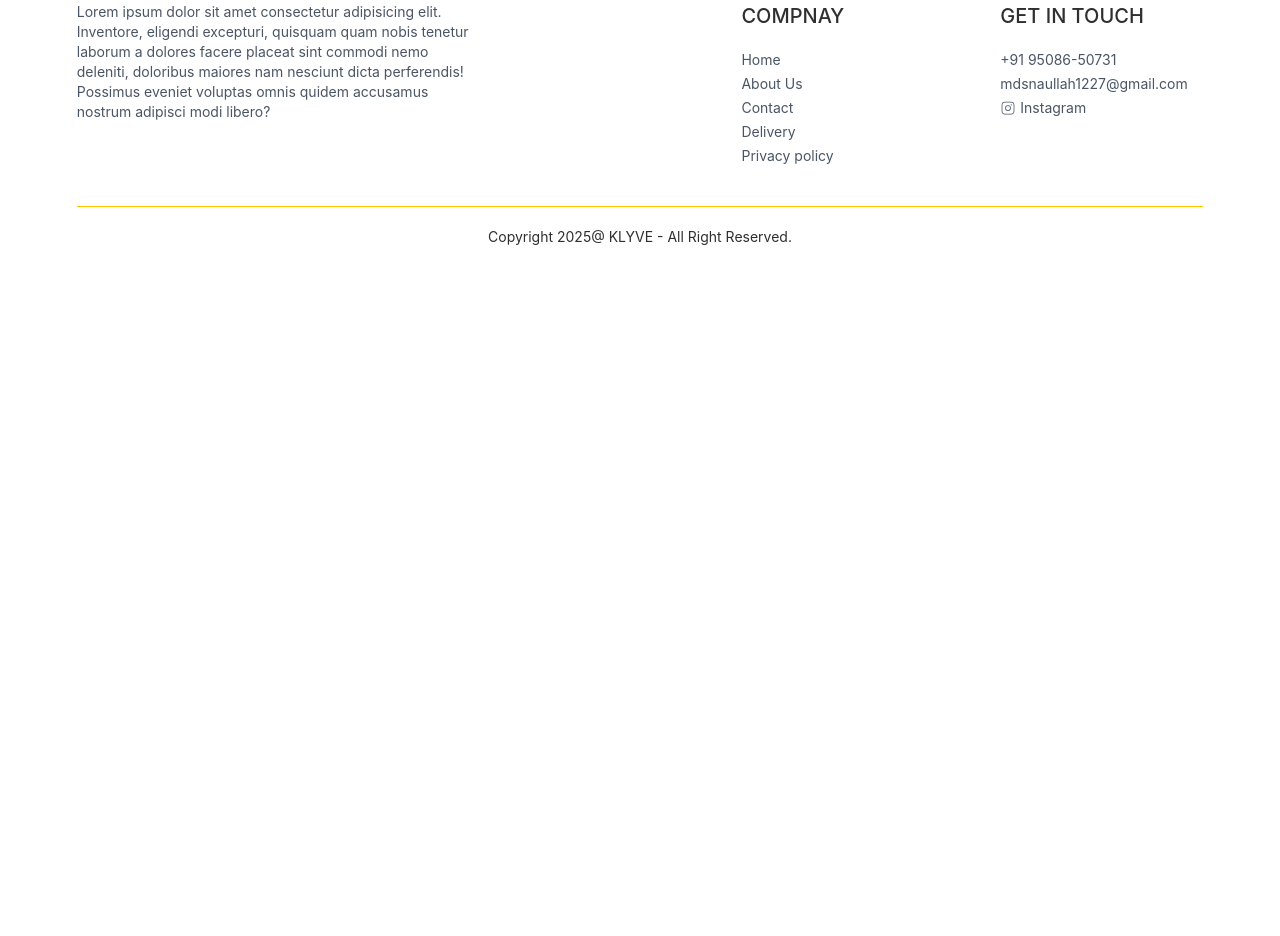
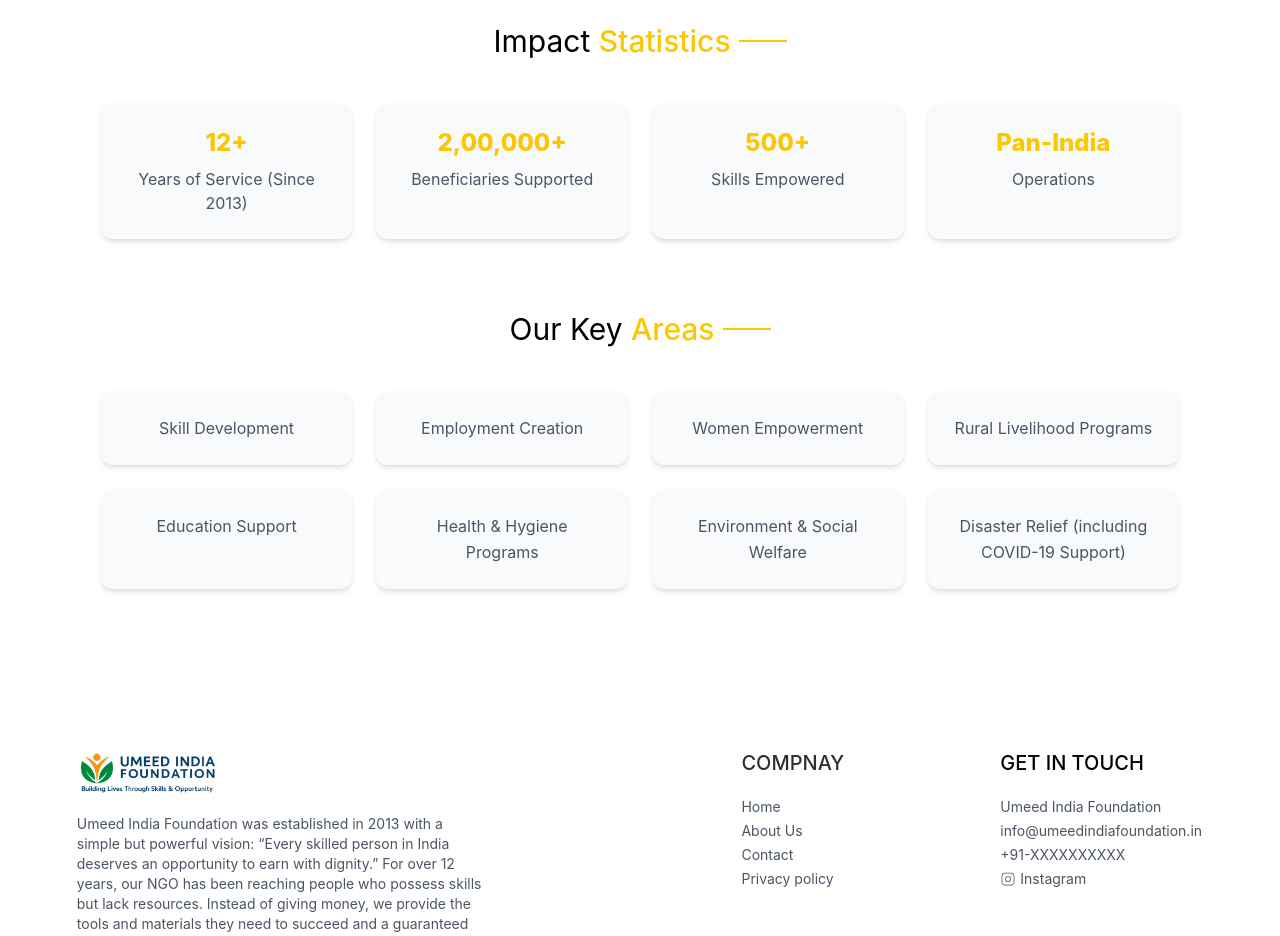
Before and after one commit to mesanaullah/foundation, a React app in the folder frontend/: page / in a window 1280 px wide. Shown: the part 1540-2476 px from the top of the page. Before the commit the page ends 1807 px from the top, so only its background shows below. Built offline with nearby package versions, Linux system fonts and the light colour scheme; the HTML template or start-up script is replaced by a standard one.

Commit message:
home page done

```diff
--- a/frontend/src/components/Footer.jsx
+++ b/frontend/src/components/Footer.jsx
@@ -1,6 +1,7 @@
 import React from 'react'
 import { Link } from 'react-router-dom'
 import { PiInstagramLogoLight } from "react-icons/pi";
+import logo from '../IMG/umeed2.png'
 
 
 const Footer = () => {
@@ -10,34 +11,31 @@ const Footer = () => {
 
                 {/* column 1 */}
                 <div>
-                    {/* <img src={assets.logo_2} className='mb-5 w-32' alt="" /> */}
-                    {/* <p className='mb-5 raleway-logo text-4xl tracking-wider font-medium text-[#2F2F2F]'>KLYVE</p> */}
-
-                    <p className='w-full sm:w-2/3 text-gray-600'>Lorem ipsum dolor sit amet consectetur adipisicing elit. Inventore, eligendi excepturi, quisquam quam nobis tenetur laborum a dolores facere placeat sint commodi nemo deleniti, doloribus maiores nam nesciunt dicta perferendis! Possimus eveniet voluptas omnis quidem accusamus nostrum adipisci modi libero?</p>
+                    <img src={logo} className='mb-5 w-36' alt="" />
+                    <p className='w-full sm:w-2/3 text-gray-600'>Umeed India Foundation was established in 2013 with a simple but powerful vision:
+                        “Every skilled person in India deserves an opportunity to earn with dignity.”
+                        For over 12 years, our NGO has been reaching people who possess skills but lack resources. Instead of giving money, we provide the tools and materials they need to succeed and a guaranteed market to sell their products.
+                    </p>
                 </div>
 
                 {/* column 2 */}
                 <div>
                     <p className='text-xl font-medium mb-5 text-[#2F2F2F]'>COMPNAY</p>
                     <ul className='flex flex-col gap-1 text-gray-600'>
-                        {/* <li>Home</li>
-                        <li>About Us</li>
-                        <li>Delivery</li>
-                        <li>Privacy policy</li> */}
                         <Link to='/'>Home</Link>
                         <Link to='/about'>About Us</Link>
                         <Link to='/contact'>Contact</Link>
-                        <Link to=''>Delivery</Link>
                         <Link to=''>Privacy policy</Link>
                     </ul>
                 </div>
 
                 {/* column 3 */}
                 <div>
-                    <p className='text-xl font-medium text-[#2F2F2F] mb-5'>GET IN TOUCH</p>
+                    <p className='text-xl font-medium  mb-5'>GET IN TOUCH</p>
                     <ul className='flex flex-col gap-1 text-gray-600'>
-                        <p>+91 95086-50731</p>
-                        <p>mdsnaullah1227@gmail.com</p>
+                        <p>Umeed India Foundation</p>
+                        <p>info@umeedindiafoundation.in</p>
+                        <p>+91-XXXXXXXXXX</p>
                         <Link to='https://www.instagram.com/imsanaullahh/' className='flex items-center gap-1'><PiInstagramLogoLight className='w-4 h-4' />Instagram</Link>
                     </ul>
                 </div>
@@ -46,7 +44,7 @@ const Footer = () => {
             {/* copy rights */}
             <div>
                 <hr className='text-yellow-400' />
-                <p className='py-5 text-sm text-center text-[#2F2F2F]'>Copyright 2025@ KLYVE - All Right Reserved.</p>
+                <p className='py-5 text-sm text-center text-[#2F2F2F]'>Copyright 2025@ UMEED INDIA FOUNDATION  - All Right Reserved.</p>
             </div>
         </div>
     )
--- /dev/null
+++ b/frontend/src/components/ImpactStats.jsx
@@ -0,0 +1,32 @@
+import React from 'react'
+
+
+const ImpactStats = () => {
+
+    const stats = [
+        { value: "12+", label: "Years of Service (Since 2013)" },
+        { value: "2,00,000+", label: "Beneficiaries Supported" },
+        { value: "500+", label: "Skills Empowered" },
+        { value: "Pan-India", label: "Operations" },
+    ];
+
+    return (
+        <section className="w-full mb-10">
+            <div className="max-w-6xl mx-auto grid grid-cols-1 sm:grid-cols-2 md:grid-cols-4 gap-6 px-6">
+                {stats.map((stat, index) => (
+                    <div
+                        key={index}
+                        className="bg-gray-50 shadow-md rounded-xl p-6 text-center hover:shadow-lg transition"
+                    >
+                        <h2 className="text-2xl font-extrabold text-yellow-400">
+                            {stat.value}
+                        </h2>
+                        <p className="text-gray-600 mt-2 text-base">{stat.label}</p>
+                    </div>
+                ))}
+            </div>
+        </section>
+    )
+}
+
+export default ImpactStats
--- a/frontend/src/components/Navbar.jsx
+++ b/frontend/src/components/Navbar.jsx
@@ -2,7 +2,7 @@ import React, { useState } from 'react'
 import { NavLink, Link } from 'react-router-dom'
 import { IoMdMenu, IoMdClose } from "react-icons/io";
 import clsx from "clsx";
-
+import logo from '../IMG/umeed2.png'
 
 
 const Navbar = () => {
@@ -27,8 +27,8 @@ const Navbar = () => {
 
             {/* ------------------Logo------------------------ */}
             <Link to='/'>
-                {/* <img src='' className='w-28' alt="" /> */}
-                <p className='text-2xl tracking-wider font-medium'>Foundation</p>
+                <img src={logo} className='w-32' alt="" />
+                {/* <p className='text-2xl tracking-wider font-medium'>Foundation</p> */}
             </Link>
 
             {/* ------Destop Menu------ */}
--- /dev/null
+++ b/frontend/src/components/OurKeyAreas.jsx
@@ -0,0 +1,36 @@
+import React from 'react'
+
+const OurKeyAreas = () => {
+
+    const areas = [
+        "Skill Development",
+        "Employment Creation",
+        "Women Empowerment",
+        "Rural Livelihood Programs",
+        "Education Support",
+        "Health & Hygiene Programs",
+        "Environment & Social Welfare",
+        "Disaster Relief (including COVID-19 Support)",
+    ];
+
+    return (
+        <section className="w-full">
+            <div className="max-w-6xl mx-auto px-6 text-center">
+                <div className="grid grid-cols-1 sm:grid-cols-2 md:grid-cols-4 gap-6">
+                    {areas.map((area, index) => (
+                        <div
+                            key={index}
+                            className=" bg-gray-50 rounded-xl p-6 shadow-md hover:shadow-md transition text-center"
+                        >
+                            <p className="text-gray-600 text-base leading-relaxed">
+                                {area}
+                            </p>
+                        </div>
+                    ))}
+                </div>
+            </div>
+        </section>
+    )
+}
+
+export default OurKeyAreas
--- a/frontend/src/components/WoWeAre.jsx
+++ b/frontend/src/components/WhoWeAre.jsx
@@ -1,20 +1,24 @@
 import React from 'react'
 import Title from './Title'
+import ImpactStats from './ImpactStats'
+import OurKeyAreas from './OurKeyAreas'
 
-const WoWeAre = () => {
+const WhoWeAre = () => {
     return (
         <div className='my-10'>
 
+            {/* -----------Who we are?------------ */}
             <div className='text-center py-8 text-2xl sm:text-3xl'>
                 <Title text1={'Who '} text2={'We Are ?'} />
                 <p className='w-3/4 m-auto text-sm sm:text-base md:text-lg text-[#2F2F2F]'>Umeed India Foundation is a nationwide NGO dedicated to creating employment, supporting skilled individuals, and transforming lives through practical, dignity-based assistance. Since 2013, we have empowered thousands of talented individuals by providing them with tools, raw materials, skill training, and guaranteed buy-back of their finished products — ensuring that no skilled person remains unemployed in India.</p>
             </div>
 
+            {/* -----------What makes us unique?------------ */}
             <div className='text-center py-8 text-2xl sm:text-3xl'>
                 <Title text1={'What Makes Us  '} text2={'Unique'} />
             </div>
 
-            <div className='flex flex-col sm:flex-row mb-20 text-sm'>
+            <div className='flex flex-col sm:flex-row mb-20 text-base'>
                 <div className='border border-gray-300 px-10 md:px-16 py-8 sm:py-20 flex flex-col gap-5'>
                     <b>Tools Instead of Money:</b>
                     <p className='text-gray-600'>We don't give money — we provide professional tools and raw materials so people can start working immediately.</p>
@@ -30,8 +34,20 @@ const WoWeAre = () => {
                     <p className='text-gray-600'>Whatever the beneficiary creates — we purchase it directly and sell it via online & offline markets.</p>
                 </div>
             </div>
+
+            {/* -----------Impact stats------------ */}
+            <div className='text-center py-8 text-2xl sm:text-3xl'>
+                <Title text1={'Impact '} text2={'Statistics'} />
+            </div>
+            <ImpactStats />
+
+            {/* -------------OurKeyAreas------------ */}
+            <div className='text-center py-8 text-2xl sm:text-3xl'>
+                <Title text1={'Our Key '} text2={'Areas'} />
+            </div>
+            <OurKeyAreas />
         </div>
     )
 }
 
-export default WoWeAre
+export default WhoWeAre
--- a/frontend/src/pages/Home.jsx
+++ b/frontend/src/pages/Home.jsx
@@ -1,12 +1,12 @@
 import React from 'react'
 import Hero from '../components/Hero'
-import WoWeAre from '../components/WoWeAre'
+import WhoWeAre from '../components/WhoWeAre'
 
 const Home = () => {
     return (
         <div>
             <Hero />
-            <WoWeAre />
+            <WhoWeAre />
         </div>
     )
 }
```
Also changed, not shown: frontend/src/IMG/umeed.png (added), frontend/src/IMG/umeed2.png (added).
